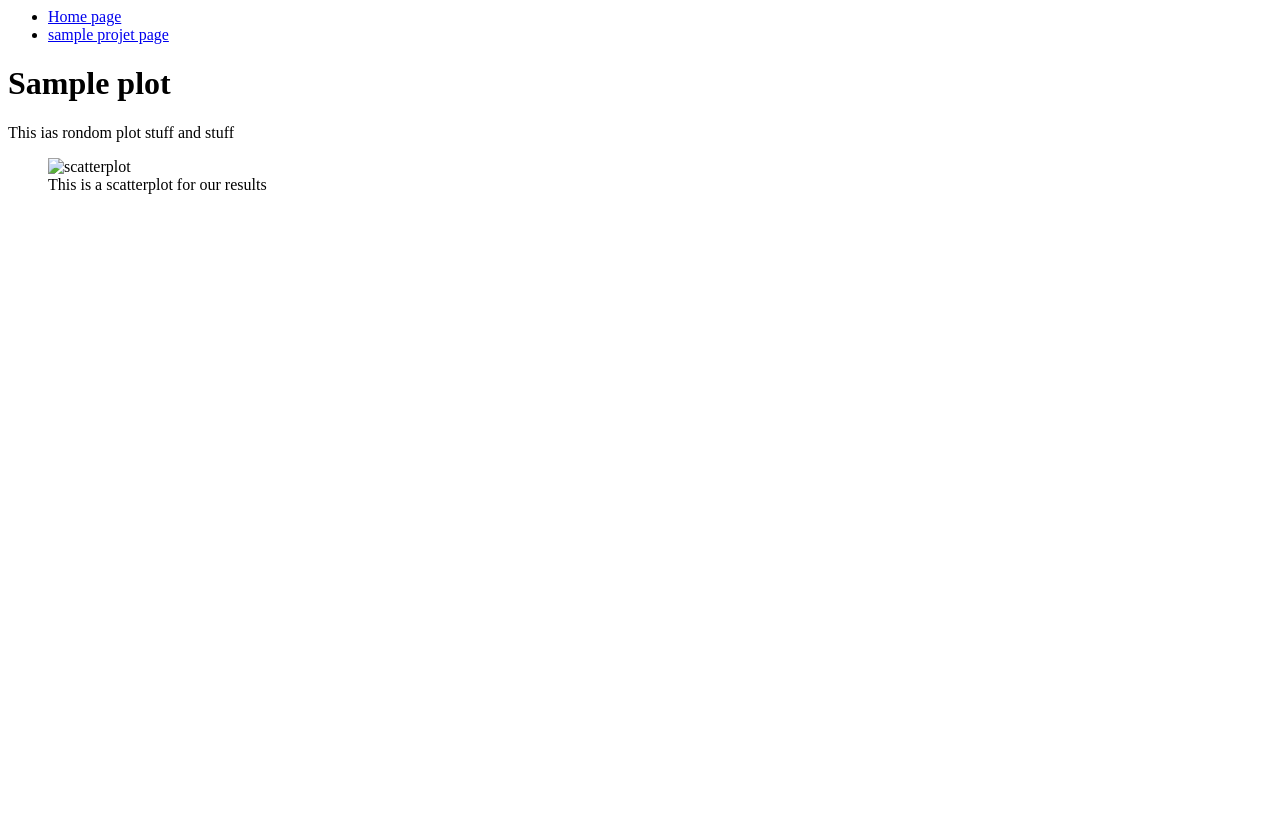
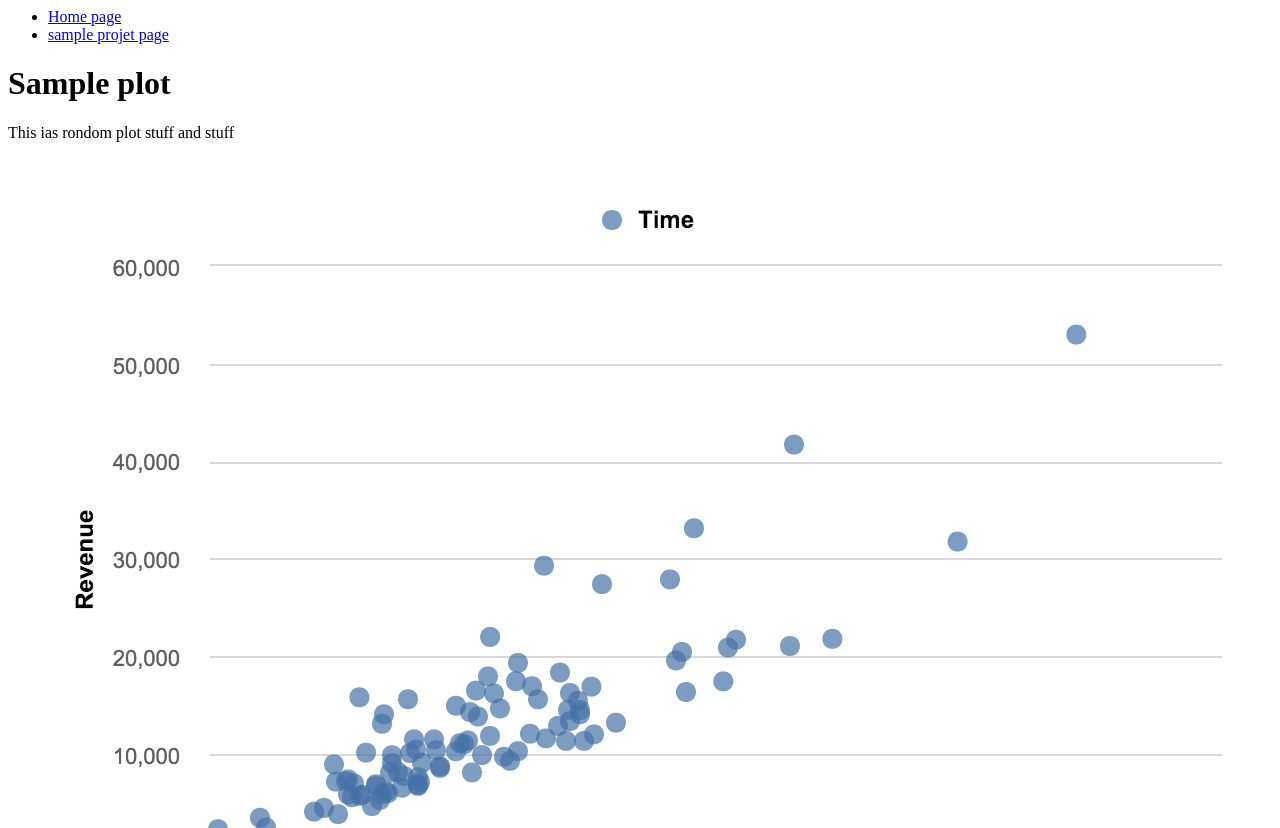
Before and after one commit to Badouatom/Badouatom.github.io, a plain HTML site: page projet.html in a window 1280 px wide. Shown: the top 828 px of the page. Before the commit the page ends 800 px from the top, so only its background shows below. Drawn offline with Linux system fonts and the light colour scheme.

Commit message:
Update projet.html

```diff
--- a/projet.html
+++ b/projet.html
@@ -24,7 +24,7 @@
      <p> This ias rondom plot stuff and stuff</p>
 
 	  <figure>
-	     <img src="scatterplot0.jpg"
+	     <img src="scatterplot0.png"
 		  alt="scatterplot" title="scatter plot !!"/>
 		  <figcaption>
 		   This is a scatterplot for our results
```
